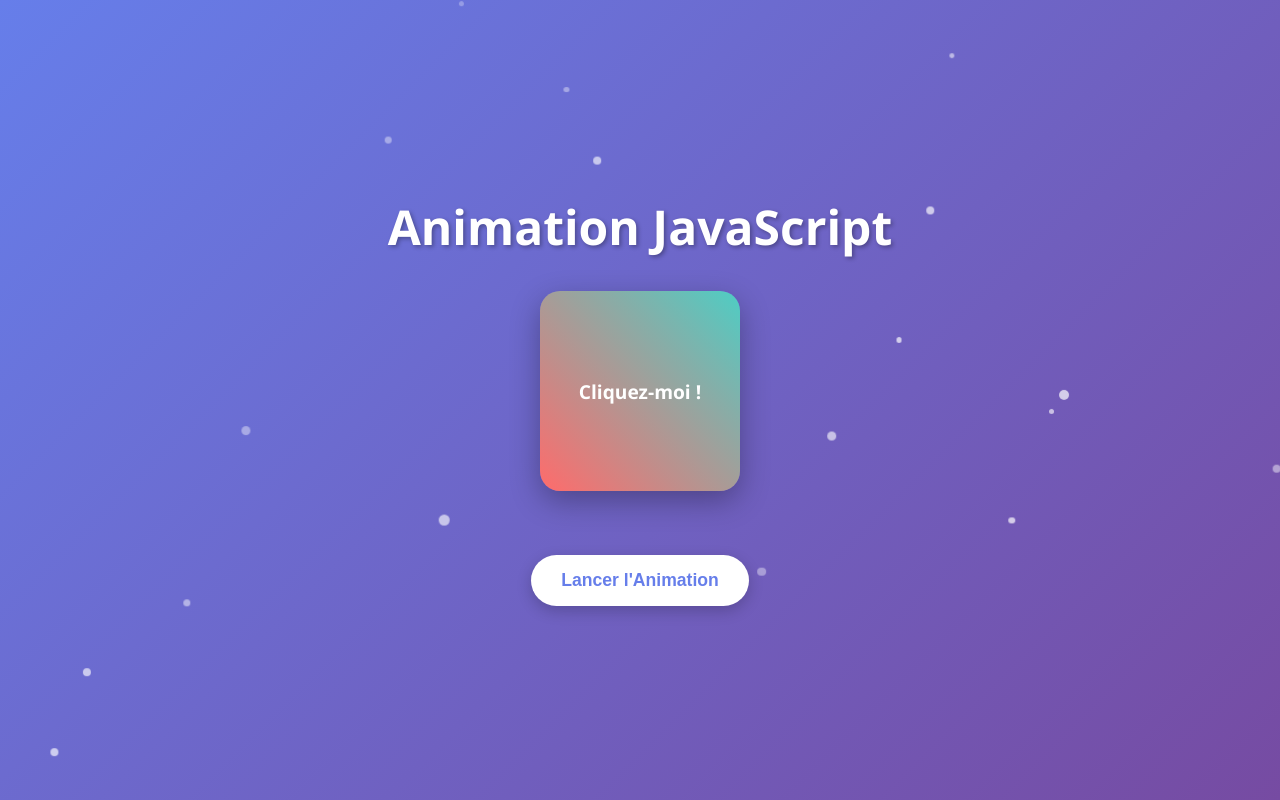
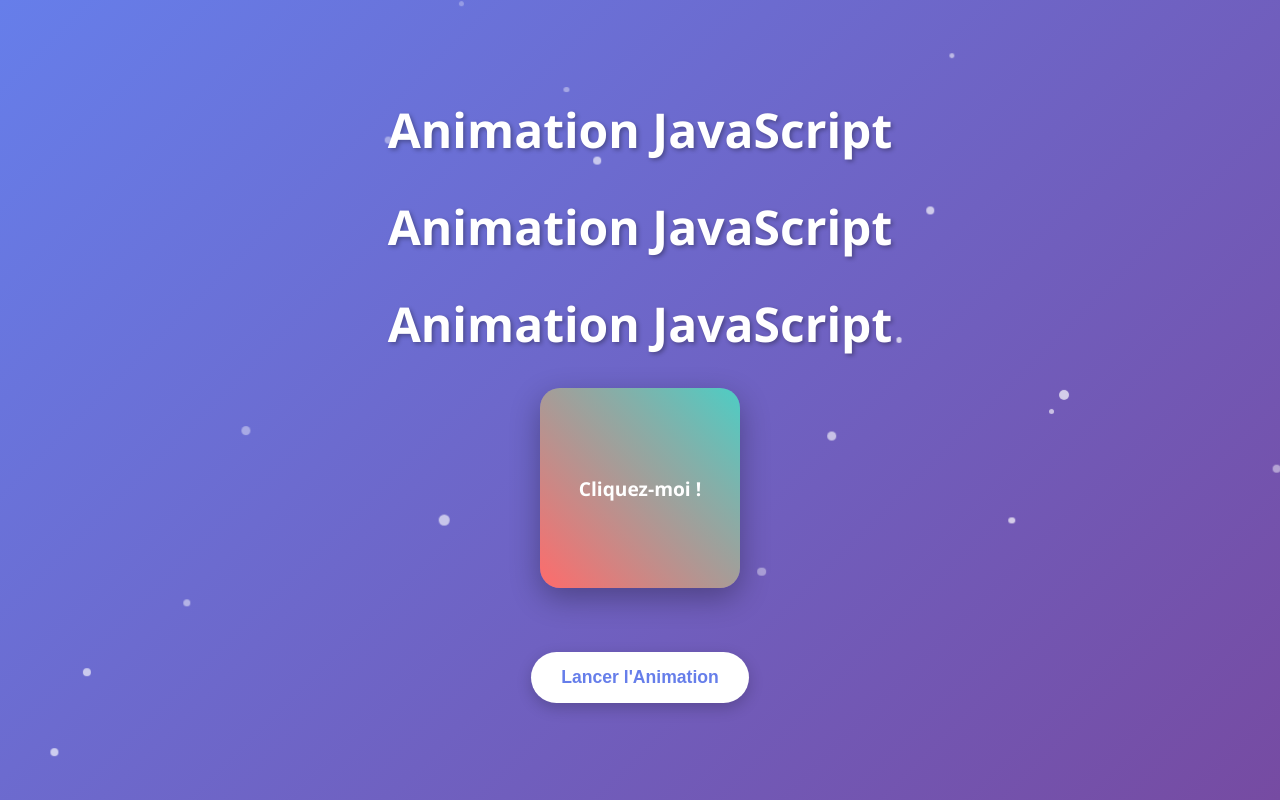
Before and after one commit to Mika73100/newtest, a plain HTML site: page index.html in a window 1280 px wide. Drawn offline with Linux system fonts and the light colour scheme.

Commit message:
mise en place

```diff
--- a/index.html
+++ b/index.html
@@ -9,6 +9,8 @@
 <body>
     <div class="container">
         <h1 class="title">Animation JavaScript</h1>
+        <h1 class="title">Animation JavaScript</h1>
+        <h1 class="title">Animation JavaScript</h1>
         <div class="animated-box" id="animatedBox">
             <p>Cliquez-moi !</p>
         </div>
```
